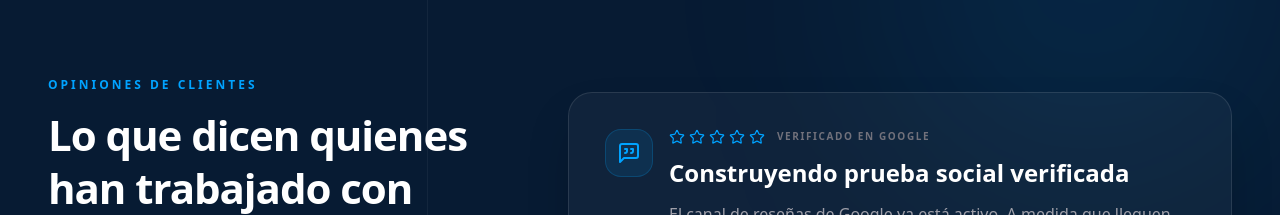
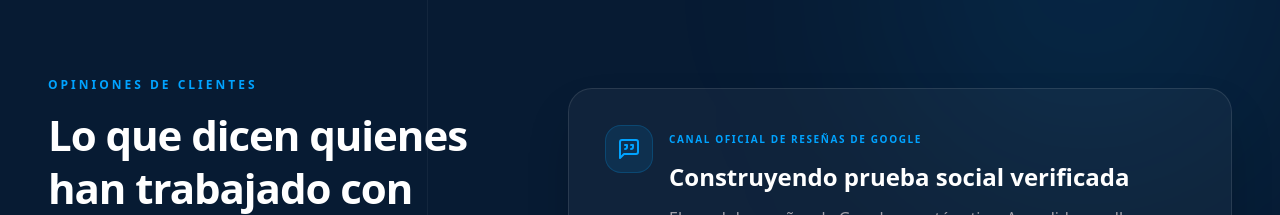
Before and after one commit to oscarrendon30-wq/orv-web, a Next.js app: page / in a window 1280 px wide. Shown: the part 7840-8055 px from the top of the page. Built offline with nearby package versions, Linux system fonts and the light colour scheme; no server answers; a web font is replaced by a local one.

Commit message:
refine reviews empty state

```diff
--- a/src/components/Reviews.tsx
+++ b/src/components/Reviews.tsx
@@ -1,6 +1,6 @@
 "use client";
 
-import { ExternalLink, MessageSquareQuote, Star } from "lucide-react";
+import { ExternalLink, MessageSquareQuote } from "lucide-react";
 import { useLanguage } from "@/context/LanguageContext";
 
 const GOOGLE_PROFILE =
@@ -23,7 +23,7 @@ export default function Reviews() {
             "The Google review channel is now active. As new client reviews arrive, they will be added here without changing their meaning or wording.",
           profile: "View Google profile",
           review: "Leave a Google review",
-          verified: "Verified on Google",
+          verified: "Official Google review channel",
         }
       : {
           eyebrow: "OPINIONES DE CLIENTES",
@@ -35,7 +35,7 @@ export default function Reviews() {
             "El canal de reseñas de Google ya está activo. A medida que lleguen nuevas opiniones de clientes, las incorporaremos aquí respetando su sentido y redacción.",
           profile: "Ver perfil en Google",
           review: "Dejar una reseña en Google",
-          verified: "Verificado en Google",
+          verified: "Canal oficial de reseñas de Google",
         };
 
   return (
@@ -73,15 +73,8 @@ export default function Reviews() {
                   <MessageSquareQuote className="h-6 w-6 text-[#00A3FF]" />
                 </div>
                 <div>
-                  <div className="flex items-center gap-1 mb-3" aria-hidden="true">
-                    {[0, 1, 2, 3, 4].map((item) => (
-                      <Star
-                        key={item}
-                        className="h-4 w-4 text-[#00A3FF]"
-                        strokeWidth={1.8}
-                      />
-                    ))}
-                    <span className="ml-2 text-[10px] font-bold uppercase tracking-[0.16em] text-zinc-500">
+                  <div className="mb-3">
+                    <span className="text-[10px] font-bold uppercase tracking-[0.16em] text-[#00A3FF]">
                       {copy.verified}
                     </span>
                   </div>
```
